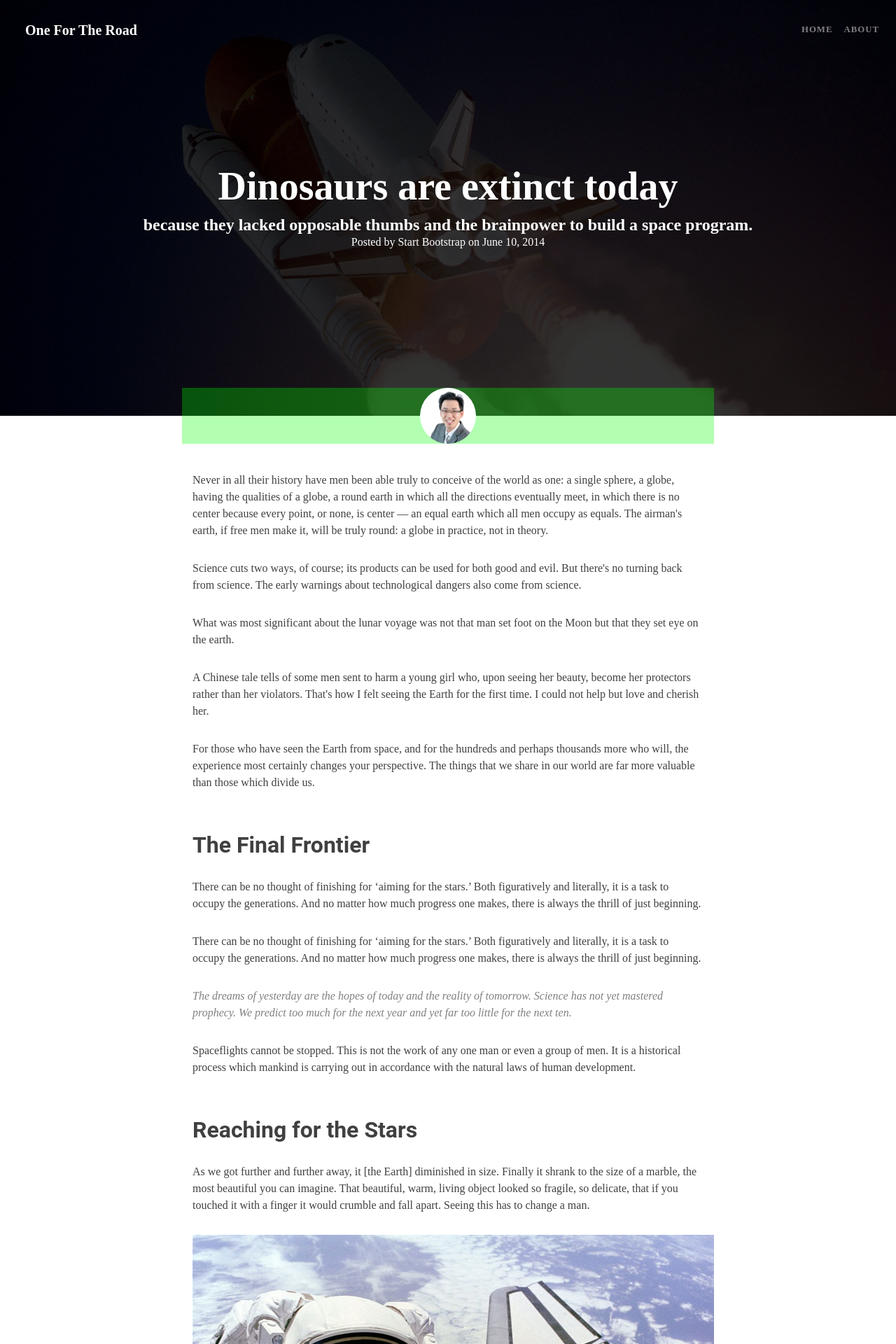
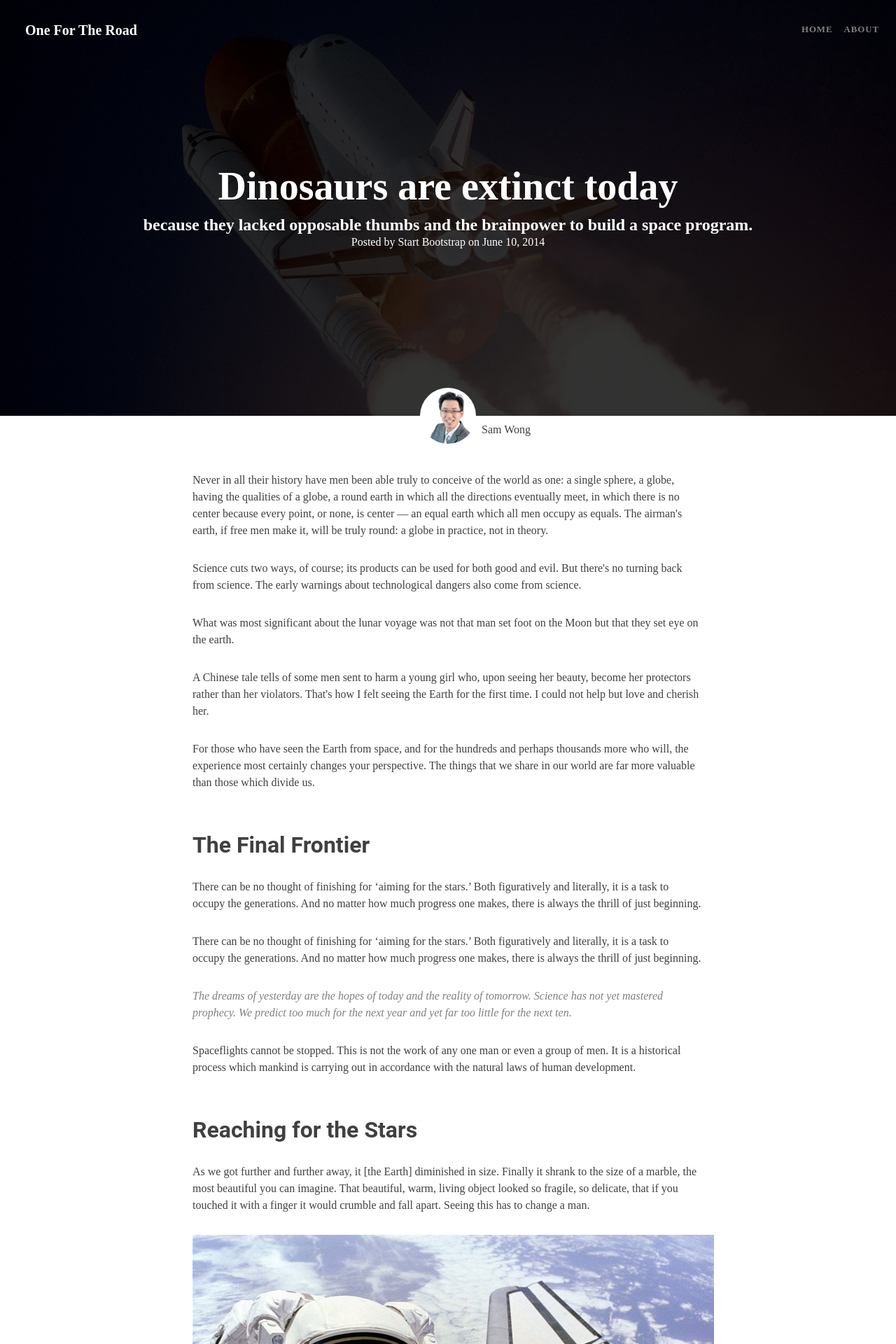
Before and after one commit to SirSamelot/onefortheroad.github.io, a Jekyll site: the page built from _posts/2014-06-10-dinosaurs.markdown, in a window 1280 px wide. Shown: the top 1920 px of the page at 70% size. Built offline with Jekyll 4.4.1, drawn with Linux system fonts in a browser that asks for light colours; some web fonts are replaced.

Commit message:
Add Author block to posts
- centered author portrait overlapping jumbotron
- author name next to portrait

```diff
--- a/_layouts/post.html
+++ b/_layouts/post.html
@@ -35,7 +35,9 @@ layout: default
         <div class="row author-block-wrapper">
             <div class="col-md-8 offset-md-2 author-block">
                 <img src="{{ site.baseurl }}/img/Sam-headshot.jpg" alt="Sam Headshot" class="portrait">
+                <span class="author-name">Sam Wong</span>
             </div>
+
         </div>
         <div class="row">
             <div class="col-md-8 offset-md-2" style="overflow:auto">
--- a/css/clean-blog.css
+++ b/css/clean-blog.css
@@ -256,19 +256,23 @@ blockquote {
 }
 
 .portrait {
-  background-color: rgba(255,0,0,0.3);
   height: 80px;
   border-radius: 50%;
 }
 .author-block-wrapper {
-  background-color: rgba(0,0,255,0.3);
   position: relative;
 }
 .author-block {
-  background-color: rgba(0,255,0,0.3);
   position: absolute;
   top: -90px;
   text-align: center;
+}
+.author-block > .author-name {
+  position: absolute;
+  width: 0;
+  white-space: nowrap;
+  bottom: 0.5em;
+  margin-left: 0.5em;
 }
 
 .post-preview {
```
